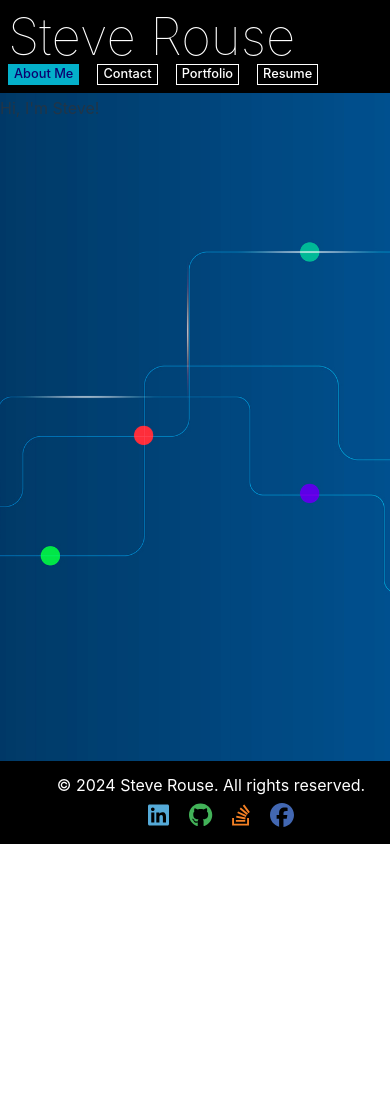
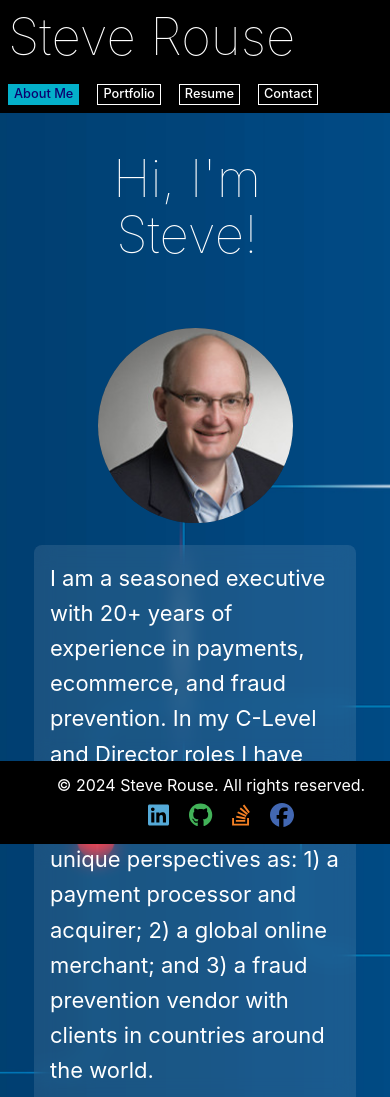
Before and after one commit to stever001/react-portfolio, a React (Vite) app: page / in a window 390 px wide. Shown: the top 1097 px of the page. Before the commit the page ends 844 px from the top, so only its background shows below. Built offline with nearby package versions, Linux system fonts and the light colour scheme.

Commit message:
created .json to manage AboutMe text, updated styling, reordered NAV items.

```diff
--- /dev/null
+++ b/src/Data/aboutme.json
@@ -0,0 +1,7 @@
+{
+    "intro": "Hi, I'm Steve!",
+    "paragraphs": [
+      "I am a seasoned executive with 20+ years of experience in payments, ecommerce, and fraud prevention. In my C-Level and Director roles I have become a payments industry leader from three unique perspectives as: 1) a payment processor and acquirer; 2) a global online merchant; and 3) a fraud prevention vendor with clients in countries around the world.",
+      "I have recently completed formal training at Univerity of Utah as Full Stack Web Developer. I am proficient in HTML, CSS, JavaScript, jQuery, Node.js, Express, MySQL, MongoDB, and React. I am also experienced in developing with APIs, and have a strong understanding of the MERN stack."
+    ]
+  }
--- a/src/components/AboutMe/AboutMe.css
+++ b/src/components/AboutMe/AboutMe.css
@@ -0,0 +1,97 @@
+.about-container {
+    display: flex;
+    justify-content: center;
+    align-items: center;
+    padding: 50px;
+    color: white; /* Since you wanted the text in white */
+  }
+
+  .left-side {
+    flex-basis: 50%;
+    text-align: center;
+    margin-top: 50px;
+    margin-left: 150px;
+  }
+
+  .steve-image {
+    width: 400px;
+    height: 400px;
+    object-fit: cover; /* Adjust as necessary to make the image fit well */
+    border-radius: 50%; /* Makes the image circular */
+    box-shadow: inset 0 0 100px rgba(0,0,0,0.5); /* Adds a vignette effect */
+    margin-bottom: 20px; /* Adds some space below the image */
+    margin-top: 45px;
+  }
+
+  .right-side {
+    flex-basis: 50%;
+    padding-left: 20px; /* Add some space between the text and the image */
+    /* margin-top: px; */
+    backdrop-filter: blur(10px);
+    background-color: rgba(255, 255, 255, 0.1); /* Semi-transparent white */
+    padding: 2rem; /* Adds padding inside the .skills-section */
+    border-radius: 8px; /* Rounded corners */
+    box-shadow: 0 6px 12px rgba(0, 0, 0, 0.5); /* Shadow for depth */
+    margin-top: 200px;
+    margin-bottom: 20px;
+  }
+  .right-side p {
+    margin-top: 45;
+    margin-bottom: 20px; /* Adjust the value as needed */
+  }
+
+  /* If you want the text to be larger */
+  h1 {
+    font-size: 48px; /* Adjust the size as you see fit */
+    margin-bottom: 20px; /* Adds some space between the heading and the image */
+  }
+
+  p {
+    font-size: 22px; /* Adjust based on your preference */
+    line-height: 1.6; /* Improves readability */
+    .right-side p {
+  margin-bottom: 20px; /* Adjust the value as needed */
+}
+
+  }
+
+  /* Responsive adjustments */
+@media (max-width: 1199px) {
+    .about-container {
+      flex-direction: column;
+      align-items: center; /* Centers the content */
+      padding: 50px; /* Adjust padding */
+    }
+
+    .left-side {
+      margin: 0; /* Reset any specific margins for small screens */
+      text-align: center; /* Center the text */
+    }
+
+    .steve-image {
+      width: 50vw; /* Adjust the width based on the viewport width */
+      height: 50vw; /* Maintain aspect ratio */
+      max-width: 300px; /* Maximum width of the image */
+      max-height: 300px; /* Maximum height to maintain aspect ratio */
+      border-radius: 50%; /* Keeps the image circular */
+      box-shadow: inset 0 0 100px rgba(0,0,0,0.5); /* Vignette effect */
+      order: 1; /* Image will come first */
+      margin-bottom: 20px; /* Adds some space below the image */
+    }
+
+    .right-side {
+      order: 2; /* Ensure the text comes after the image */
+      width: 100%; /* Full width for smaller screens */
+      padding: 1rem; /* Adjust padding */
+      backdrop-filter: blur(10px);
+      background-color: rgba(255, 255, 255, 0.1); /* Semi-transparent white */
+      box-shadow: none; /* Optionally remove shadow for a cleaner look */
+      margin-top: 0; /* Adjust top margin */
+    }
+
+    /* Adjust paragraph margins within the .right-side for consistent spacing */
+    .right-side p {
+      margin-top: 0;
+      margin-bottom: 1rem; /* Space between paragraphs */
+    }
+  }
--- a/src/components/AboutMe/AboutMe.jsx
+++ b/src/components/AboutMe/AboutMe.jsx
@@ -1,9 +1,21 @@
 import React from 'react';
-import './AboutMe.css'; // If you have a corresponding CSS file for AboutMe
-
+import './AboutMe.css';
+import aboutMeData from '../../data/aboutme.json'; // Adjust the path as necessary
 
 function AboutMe() {
-  return <div>Hi, I'm Steve!</div>;
+  return (
+    <div className="about-container">
+      <div className="left-side">
+        <h1>{aboutMeData.intro}</h1>
+        <img src="/assets/steve-headshot.jpg" alt="Steve" className="steve-image" />
+      </div>
+      <div className="right-side">
+        {aboutMeData.paragraphs.map((paragraph, index) => (
+          <p key={index}>{paragraph}</p>
+        ))}
+      </div>
+    </div>
+  );
 }
 
 export default AboutMe;
--- a/src/components/Contact/Contact.css
+++ b/src/components/Contact/Contact.css
@@ -1,11 +1,13 @@
 .contact-container {
   display: flex;
   flex-direction: column;
-  justify-content: center;
+  justify-content: flex-start; /* Aligns content to the top */
   align-items: center;
-  min-height: 100vh; /* Adjusted to take up the full viewport height */
-  width: 100%
+  padding-top: 15vh; /* Adjust this value to control the top spacing */
+  min-height: 100vh; /* Full viewport height */
+  width: 100%;
 }
+
 
 h2 {
   color: white; /* Or any color you prefer */
@@ -16,10 +18,9 @@ h2 {
 .contact-form {
   display: flex;
   flex-direction: column;
-  width: 100%; /* Set a max-width if you want to limit form width */
-
-  align-items: center; /* Center form elements horizontally */
-  margin: auto; /* Ensures margin on all sides */
+  width: 100%; /* Optionally set a max-width */
+  align-items: center;
+  margin: auto;
 }
 
 .form-group {
--- a/src/components/Navigation/Navigation.jsx
+++ b/src/components/Navigation/Navigation.jsx
@@ -9,9 +9,9 @@ function Navigation() {
   // Define your navigation links
   const navLinks = [
     { path: "/", label: "About Me" },
-    { path: "/contact", label: "Contact" },
     { path: "/portfolio", label: "Portfolio" },
     { path: "/resume", label: "Resume" },
+    { path: "/contact", label: "Contact" },
   ];
 
   return (
```
